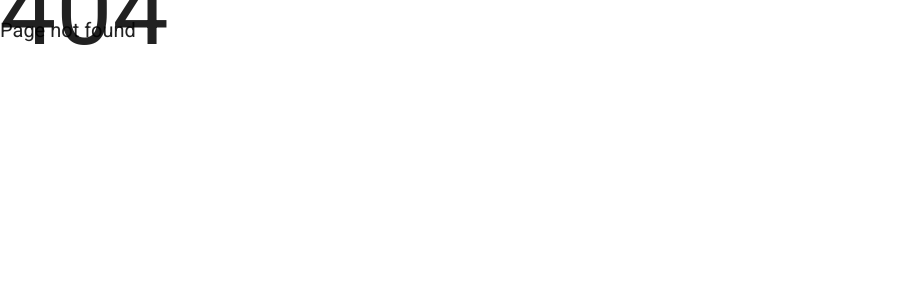
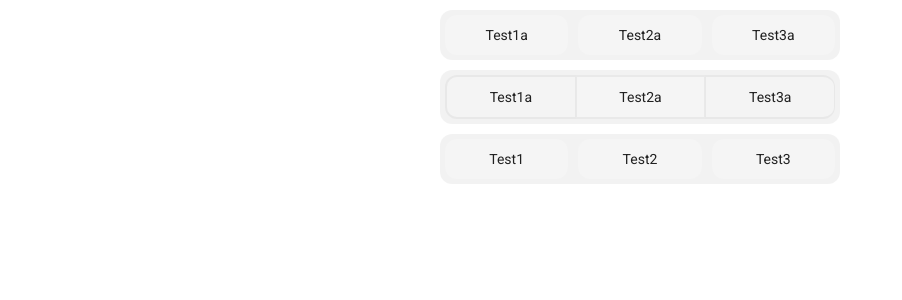
Before and after one commit to sanchezand/react-frontier, a React (Create React App) app: page /segmentcontrol in a window 1280 px wide. Before the commit this address had no page. Shown: the top 300 px of the page, without its empty margins (0-902 px from the left). Built offline with nearby package versions, Linux system fonts and the light colour scheme; what i18next-resources-to-backend would draw is missing.

Commit message:
Added segment control

```diff
--- a/src/components.ts
+++ b/src/components.ts
@@ -21,6 +21,7 @@ import Message from './components/Message';
 import Pagination from './components/Pagination';
 import Placeholder from './components/Placeholder';
 import Popup from './components/Popup';
+import SegmentControl from './components/SegmentControl';
 import { FrontierColors as CompFrontierColors } from './components/Classes';
 
 export type IconName = CompIconName;
@@ -60,4 +61,5 @@ export {
 	Pagination,
 	Placeholder,
 	Popup,
+	SegmentControl,
 }
--- /dev/null
+++ b/src/components/SegmentControl.tsx
@@ -0,0 +1,61 @@
+import React, { useEffect, useState } from 'react';
+import { Tabs } from '@base-ui/react';
+import { FrontierColors } from './Classes';
+import style from '../style/segments.module.scss';
+import classNames from 'classnames';
+
+interface SegmentControlProps{
+	selected: number[] | number,
+	className?: string,
+	style?: React.CSSProperties,
+	segmentStyle?: React.CSSProperties,
+	color?: FrontierColors,
+	divided?: boolean,
+	segments: {
+		value: number,
+		text: string,
+	}[],
+	onClick: (ix: number)=>void,
+}
+
+var SegmentControl = (props: SegmentControlProps)=>{
+	var {
+		selected,
+		className,
+		style: propsStyle,
+		segmentStyle,
+		color,
+		divided,
+		segments,
+		onClick,
+		...restProps
+	} = props;
+
+	var is_array = Array.isArray(props.selected);
+	if(is_array){
+		return <div className={classNames(style.list, props.className)} data-multiple data-color={props.color || 'black'} style={props.style} data-divided={props.divided!==false || undefined} {...restProps}>
+			{props.segments && props.segments.map(a=>(
+				<div className={style.segment} style={props.segmentStyle} data-active={(props.selected as number[]).indexOf(a.value)!=-1 || undefined} onClick={props.onClick ? ()=>props.onClick(a.value) : null}>
+					{a.text}{is_array ? 'a' : ''}
+				</div>
+			))}
+		</div>
+	}
+
+	return <Tabs.Root value={props.selected} onValueChange={v=>{
+		props.onClick(v)
+	}}>
+		<Tabs.List className={classNames(style.list, props.className)} style={props.style} data-color={props.color || 'black'} data-divided={props.divided!==false || undefined} {...restProps}>
+			{props.segments && props.segments.map(a=>(
+				<Tabs.Tab value={a.value} render={<div />} style={props.segmentStyle} className={style.segment}>
+					{a.text}{is_array ? 'a' : ''}
+				</Tabs.Tab>
+			))}
+			{props.segments && props.segments.length>0 ? (
+				<Tabs.Indicator className={style.indicator} />
+			) : null}
+		</Tabs.List>
+	</Tabs.Root>
+}
+
+export default SegmentControl;
--- a/src/site/Navigation.tsx
+++ b/src/site/Navigation.tsx
@@ -17,6 +17,7 @@ import ModalDemo from './demos/ModalDemo';
 import PaginationDemo from './demos/PaginationDemo';
 import PlaceholderDemo from './demos/PlaceholderDemo';
 import PopupDemo from './demos/PopupDemo';
+import SegmentControlDemo from './demos/SegmentControlDemo';
 
 
 var NavigationSidebar = (props: { outlet: any })=>{
@@ -64,6 +65,7 @@ var Navigation = ()=>{
 			{ path: '/pagination', element: <PaginationDemo /> },
 			{ path: '/placeholder', element: <PlaceholderDemo /> },
 			{ path: '/popup', element: <PopupDemo /> },
+			{ path: '/segmentcontrol', element: <SegmentControlDemo /> },
 		]
 	}])
 
--- /dev/null
+++ b/src/site/demos/SegmentControlDemo.tsx
@@ -0,0 +1,31 @@
+import React, { useEffect, useState } from 'react';
+import { useTranslation } from 'react-i18next';
+import { SegmentControl } from '../../components';
+
+interface SegmentControlDemoProps{
+
+}
+
+var SegmentControlDemo = (props: SegmentControlDemoProps)=>{
+	var [val, setVal] = useState<number>(null);
+
+	return <div style={{ margin: 'auto', maxWidth: 400, marginTop: 10 }}>
+		<SegmentControl selected={[val]} onClick={setVal} style={{ marginBottom: 10 }} segments={[
+			{ value: 1, text: 'Test1' },
+			{ value: 2, text: 'Test2' },
+			{ value: 3, text: 'Test3' }
+		]} />
+		<SegmentControl selected={[]} onClick={setVal} divided={false} style={{ marginBottom: 10 }} segments={[
+			{ value: 1, text: 'Test1' },
+			{ value: 2, text: 'Test2' },
+			{ value: 3, text: 'Test3' }
+		]} />
+		<SegmentControl selected={val} onClick={setVal} segments={[
+			{ value: 1, text: 'Test1' },
+			{ value: 2, text: 'Test2' },
+			{ value: 3, text: 'Test3' }
+		]} />
+	</div>
+}
+
+export default SegmentControlDemo;
--- /dev/null
+++ b/src/style/segments.module.scss
@@ -0,0 +1,80 @@
+@import 'theme.scss';
+
+.list{
+	position: relative;
+	display: flex;
+	background-color: rgba(0,0,0,0.05);
+	border-radius: 12px;
+	padding: 5px;
+	justify-content: space-evenly;
+
+	.segment{
+		padding: 10px 5px;
+		flex-grow: 100;
+		text-align: center;
+		background-color: rgba(255, 255, 255, 0.2);
+		cursor: pointer;
+
+		&[data-active]{
+			color: white;
+		}
+
+		&:not([data-active]):hover{
+			background-color: rgba(0, 0, 0, 0.05);
+		}
+	}
+	.indicator{
+		position: absolute;
+		z-index: -1;
+		left: 0;
+		top: 50%;
+		translate: var(--active-tab-left) -50%;
+		width: var(--active-tab-width);
+		padding: 10px 5px;
+		height: var(--active-tab-height);
+		border-radius: 12px;
+		transition-property: translate, width;
+		transition-duration: 100ms;
+		transition-timing-function: ease-in-out;
+	}
+
+	&[data-divided]{
+		gap: 10px;
+		.segment{
+			border-radius: 12px;
+		}
+	}
+	&:not([data-divided]){
+		.segment{
+			border: 2px solid rgba(0, 0, 0, 0.05);
+			border-left-width: 1px;
+			border-right-width: 1px;
+			&:first-child{
+				border-left-width: 2px;
+				border-top-left-radius: 12px;
+				border-bottom-left-radius: 12px;
+			}
+			&:last-child{
+				// border-right-width: 2px;
+				border-top-right-radius: 12px;
+				border-bottom-right-radius: 12px;
+			}
+		}
+	}
+
+	@each $name, $background, $color, $hover in $frontier-colors{
+		&[data-color="#{$name}"]{
+			.segment[data-active]{
+				color: $color;
+				background-color: transparent;
+			}
+			.indicator{
+				background-color: $background;
+			}
+
+			&[data-multiple] .segment[data-active]{
+				background-color: $background;
+			}
+		}
+	}
+}
```
